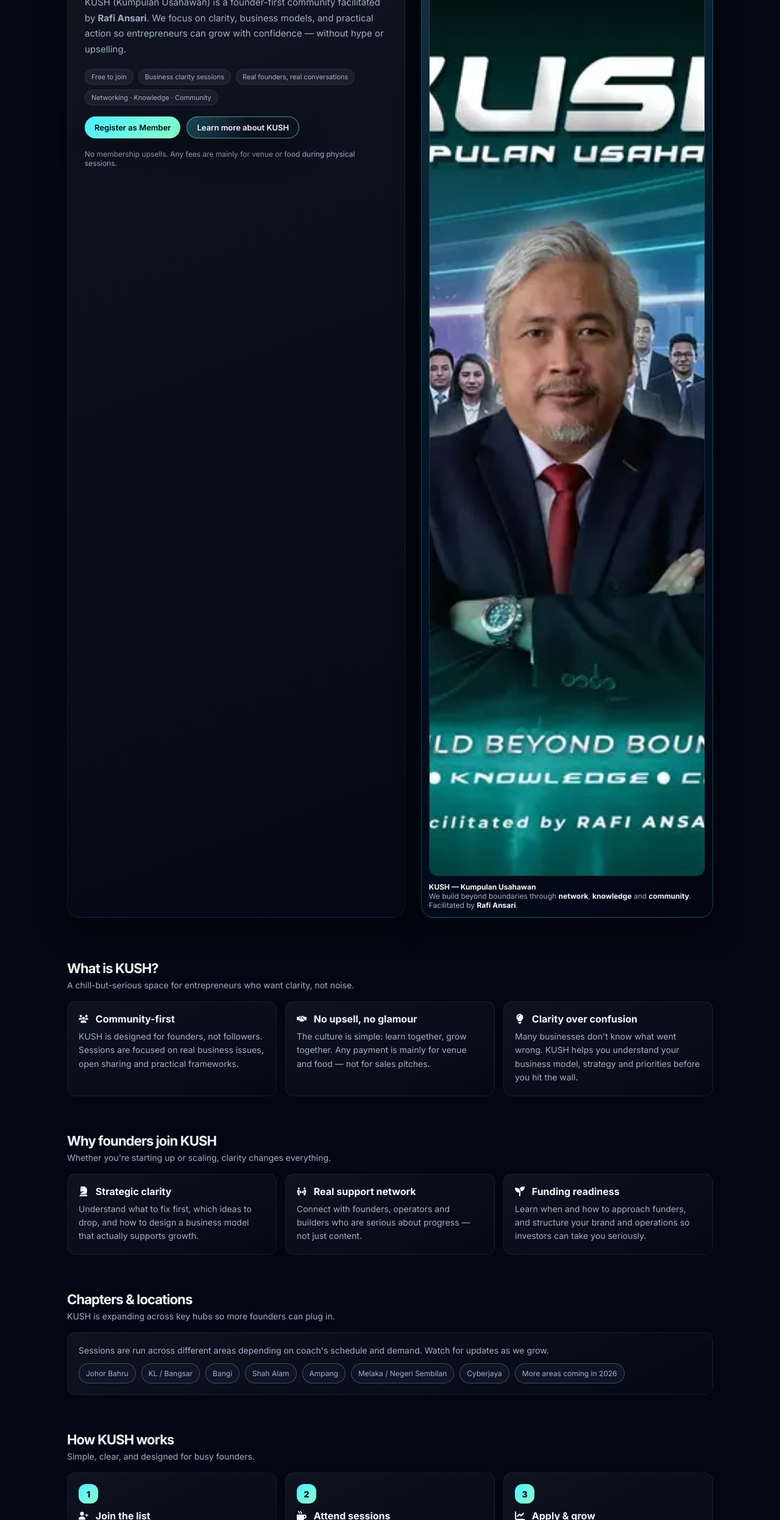
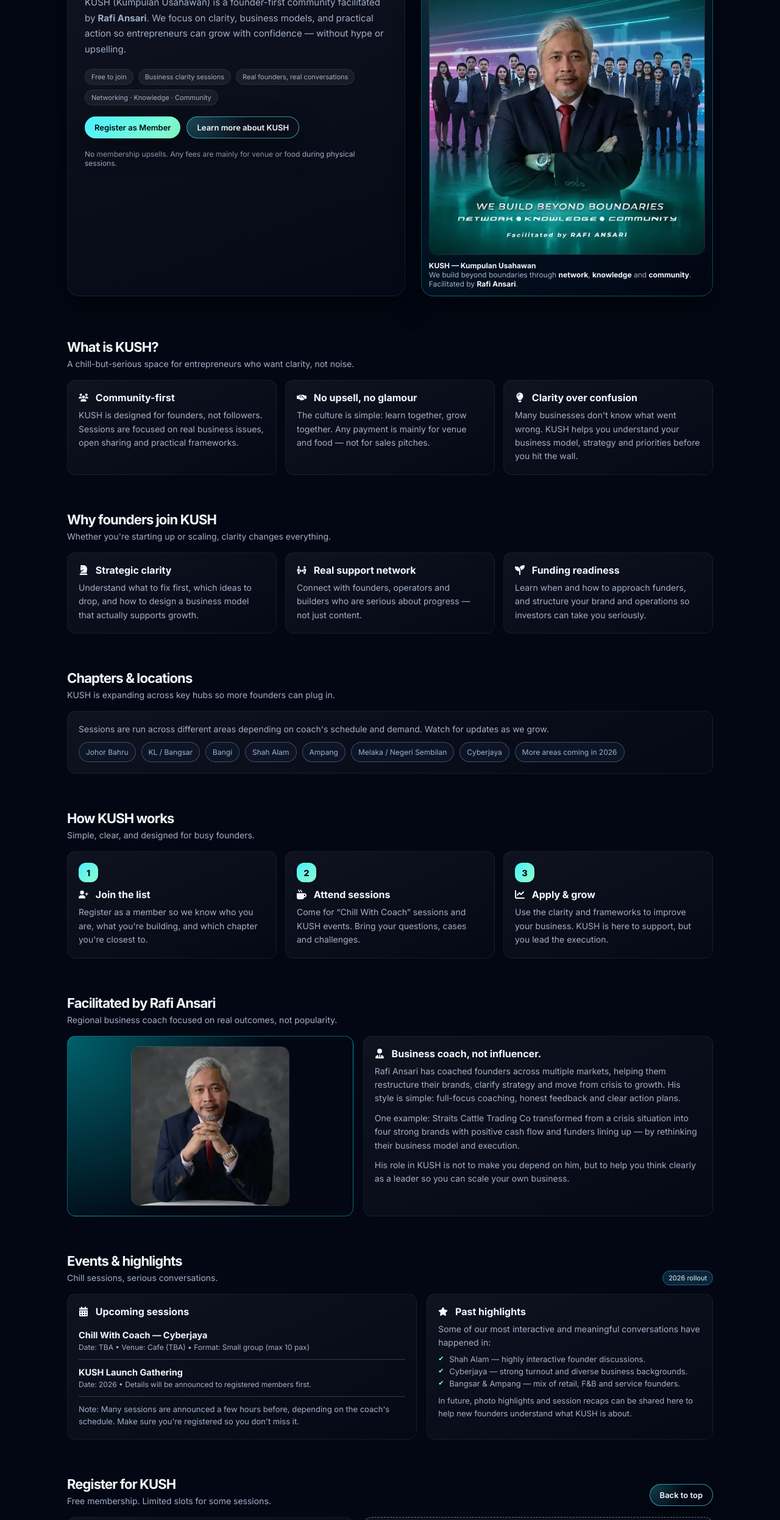
Before and after one commit to Brian-C69/kush-website, a plain HTML site: page index.html in a window 1280 px wide. Shown: the part 307-2800 px from the top of the page at 61% size. Drawn offline with Linux system fonts and the light colour scheme.

Commit message:
fix: prevent tall images in desktop

```diff
--- a/index.html
+++ b/index.html
@@ -354,6 +354,7 @@
     }
     .hero-image img{
       width:100%;
+      height:auto;
       display:block;
       object-fit:cover;
     }
@@ -483,7 +484,7 @@
       overflow:hidden;
       border:1px solid rgba(255,255,255,.16);
     }
-    .coach-photo-inner img{width:100%;display:block;}
+    .coach-photo-inner img{width:100%;height:auto;display:block;}
 
     /* EVENTS */
     .events-grid{
```
